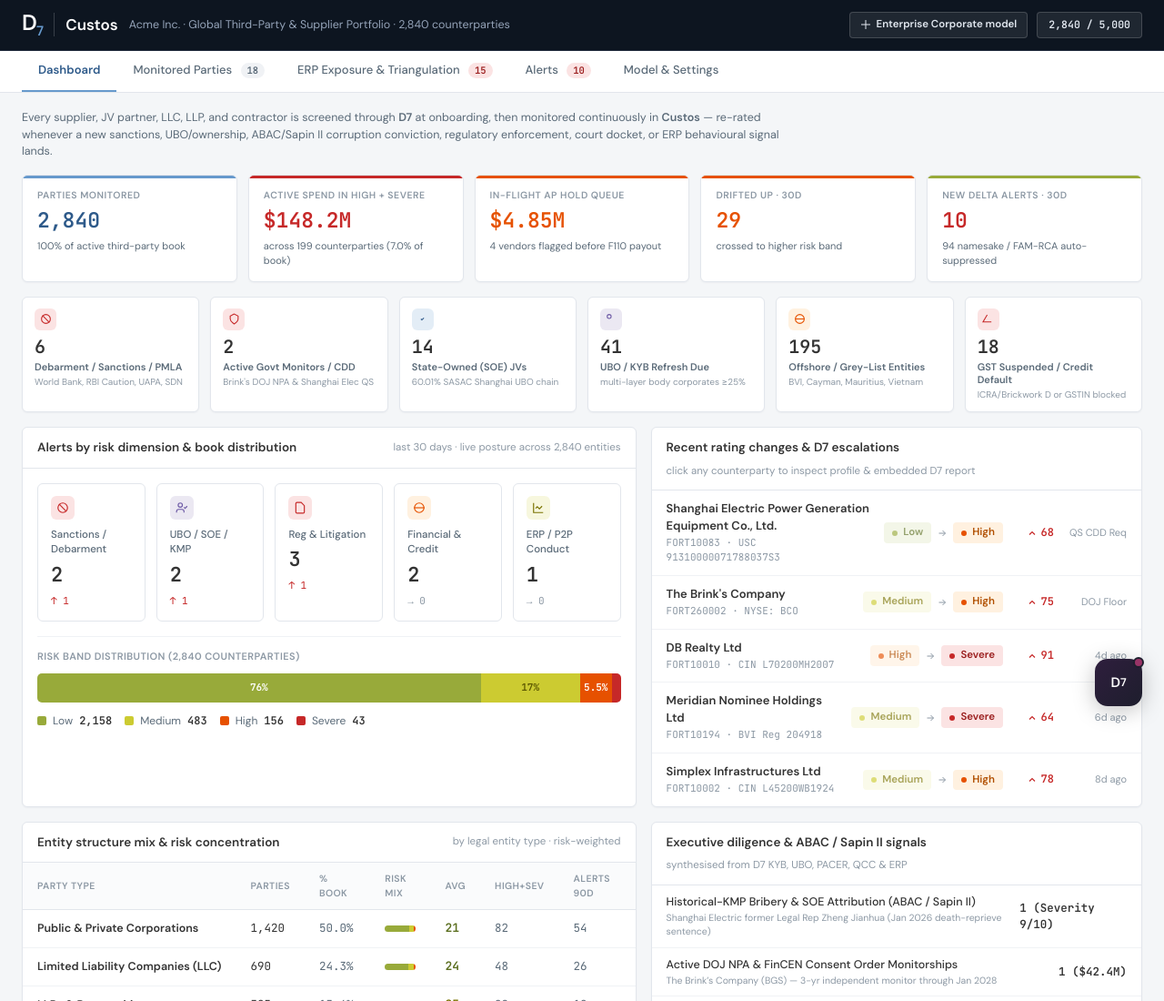
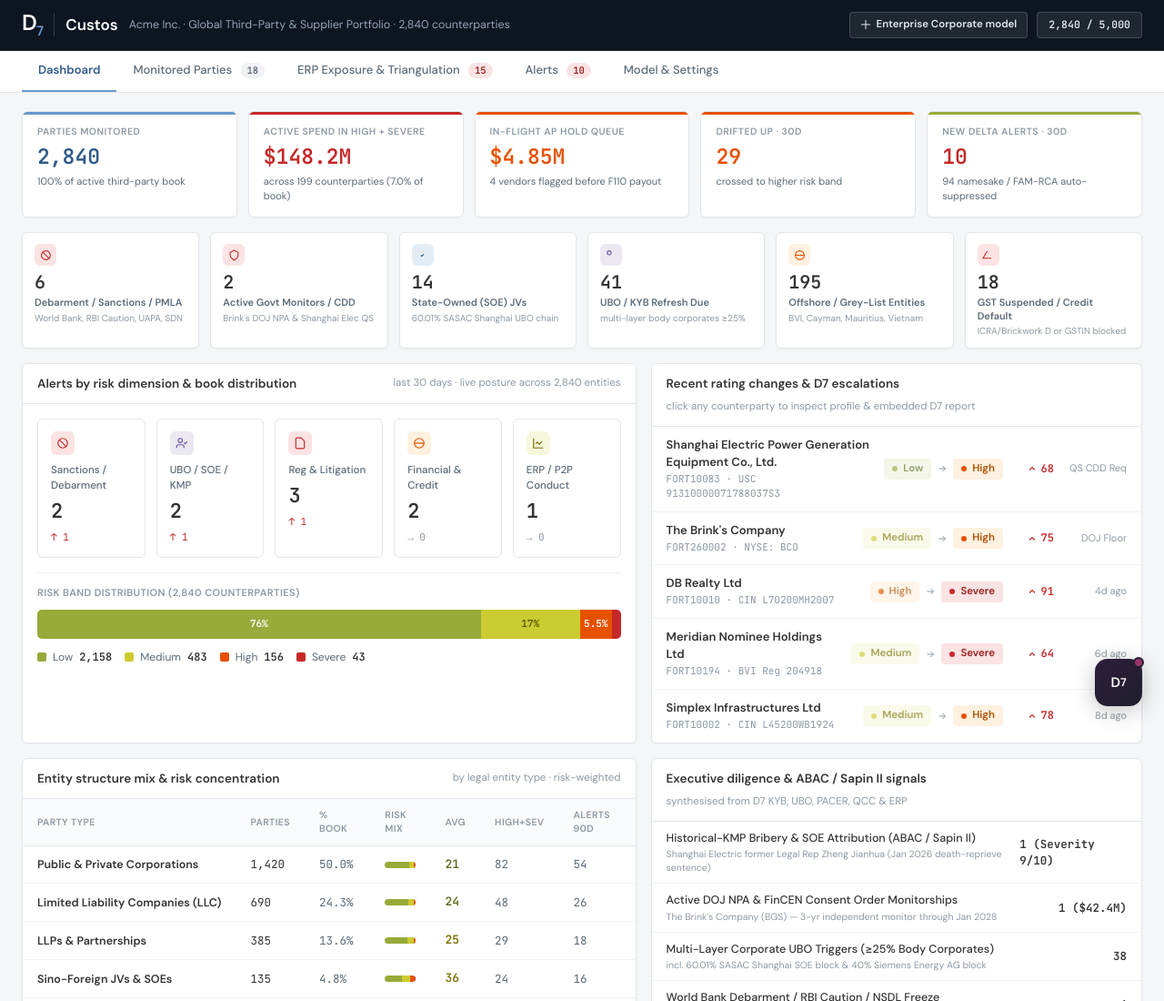
Before and after one commit to FortifAI-io/SARA_reports, a plain HTML site: page D7-custos-v2.html in a window 1280 px wide. Shown: the top 1100 px of the page at 91% size. Drawn offline with Linux system fonts and the light colour scheme.

Commit message:
Remove top page-lead explanatory text block in Custos

```diff
--- a/D7-custos-v2.html
+++ b/D7-custos-v2.html
@@ -381,7 +381,6 @@ td .cust{font-family:'JetBrains Mono',monospace;font-size:11.5px;color:var(--tex
     <!-- TAB 1: FORTUNE 500 EXECUTIVE DASHBOARD                       -->
     <!-- ============================================================ -->
     <div class="content active" id="tab-dashboard">
-      <div class="page-lead">Every supplier, JV partner, LLC, LLP, and contractor is screened through <b>D7</b> at onboarding, then monitored continuously in <b>Custos</b> — re-rated whenever a new sanctions, UBO/ownership, ABAC/Sapin II corruption conviction, regulatory enforcement, court docket, or ERP behavioural signal lands.</div>
 
       <!-- Row 1: Fortune 500 CxO Headline Strip -->
       <div class="kpi-row">
```
